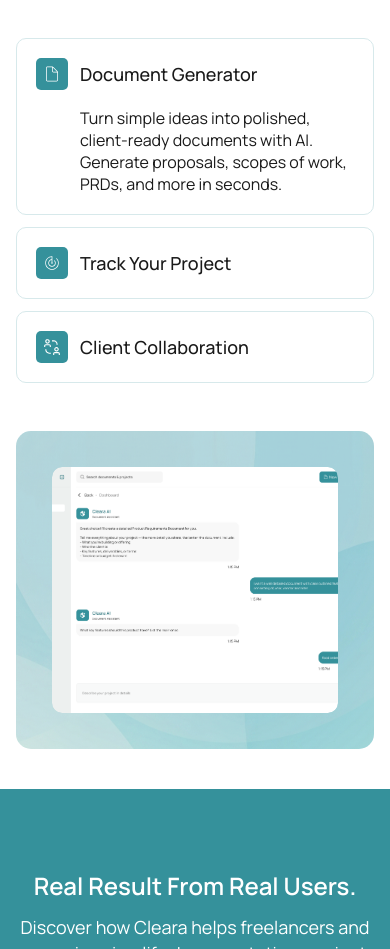
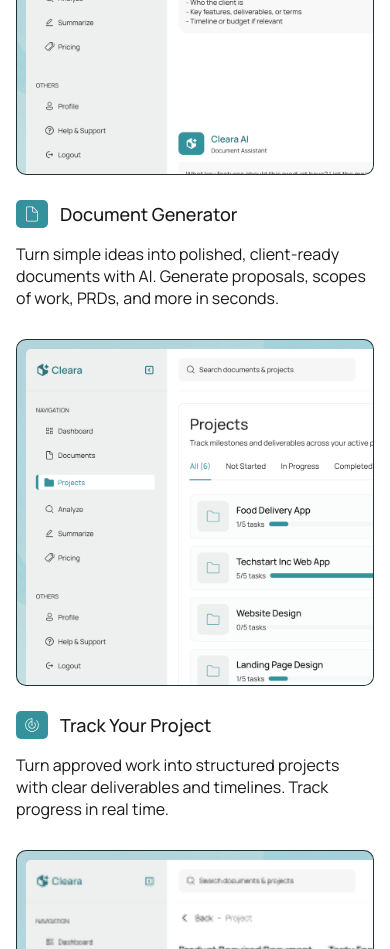
Before and after one commit to Abdulmalik-Ayorinde/Cleara-landing-page, a Next.js app: page / in a window 390 px wide. Shown: the part 1620-2569 px from the top of the page. Built offline with nearby package versions, Linux system fonts and the light colour scheme.

Commit message:
feat: add mobile flex-col feature cards layout for how it works section

```diff
--- a/app/page.tsx
+++ b/app/page.tsx
@@ -410,7 +410,46 @@
 
           {/* ──────── FEATURES ──────── */}
           <FadeIn id="how-it-works" className="pb-10 xl:pb-20">
-            <div className="flex flex-col xl:flex-row xl:items-start justify-between gap-x-[73px] gap-y-12">
+            {/* Mobile: 3 stacked cards with embedded images */}
+            <div className="flex flex-col gap-[30px] md:hidden">
+              {featureCards.map((card, i) => (
+                <div key={card.title} className="flex flex-col gap-[25px] w-full">
+                  <div className="bg-[#1a1a1a] border border-[rgba(50,138,147,0.2)] h-[347px] overflow-clip relative rounded-[10px] w-full">
+                    <div className="absolute -translate-x-1/2 h-[381px] left-1/2 rounded-[15px] top-[-18px] w-[407px] overflow-hidden pointer-events-none">
+                      <img
+                        src="/assets/screenshots/feature-preview.png"
+                        alt=""
+                        className="absolute w-[152.54%] h-[302.29%] left-[-46.64%] top-[-49.08%] max-w-none"
+                      />
+                      <div className="absolute inset-0 bg-black/7" />
+                    </div>
+                    <div className="absolute left-[9px] rounded-[5px] top-[9px] w-[792px] h-[507px] overflow-hidden pointer-events-none">
+                      <img
+                        src={featureImages[i].inset}
+                        alt=""
+                        className="h-[100.05%] w-full"
+                      />
+                    </div>
+                  </div>
+                  <div className="flex flex-col gap-[15px] w-full">
+                    <div className="flex items-center gap-[12px]">
+                      <div className="bg-primary h-[28px] w-[32px] rounded-[5px] flex items-center justify-center">
+                        <img src={card.icon} alt="" className="size-[18px]" />
+                      </div>
+                      <span className="text-[18px] font-medium leading-[22px] text-[#1a1a1a]">
+                        {card.title}
+                      </span>
+                    </div>
+                    <p className="text-[16px] font-normal leading-[normal] text-[#1a1a1a]">
+                      {card.description}
+                    </p>
+                  </div>
+                </div>
+              ))}
+            </div>
+
+            {/* Desktop: accordion + shared preview */}
+            <div className="hidden md:flex flex-col xl:flex-row xl:items-start justify-between gap-x-[73px] gap-y-12">
               <div className="flex flex-col gap-[73px] w-full max-w-[648px] shrink-0">
                 <div className="flex flex-col gap-[20px] w-full max-w-[429px]">
                   <p className="text-[18px] font-normal leading-[20px] text-darker">
@@ -462,7 +501,7 @@
                 </div>
               </div>
 
-              <div className="relative rounded-[10px] xl:rounded-[15px] overflow-hidden w-full max-w-[390px] xl:max-w-[762px] aspect-[390/347] xl:aspect-[762/515] shrink-0">
+              <div className="relative rounded-[15px] overflow-hidden w-full max-w-[762px] aspect-[762/515] shrink-0">
                 <div className="absolute inset-0 overflow-hidden rounded-[15px]">
                   <img
                     src="/assets/screenshots/feature-preview.png"
```
